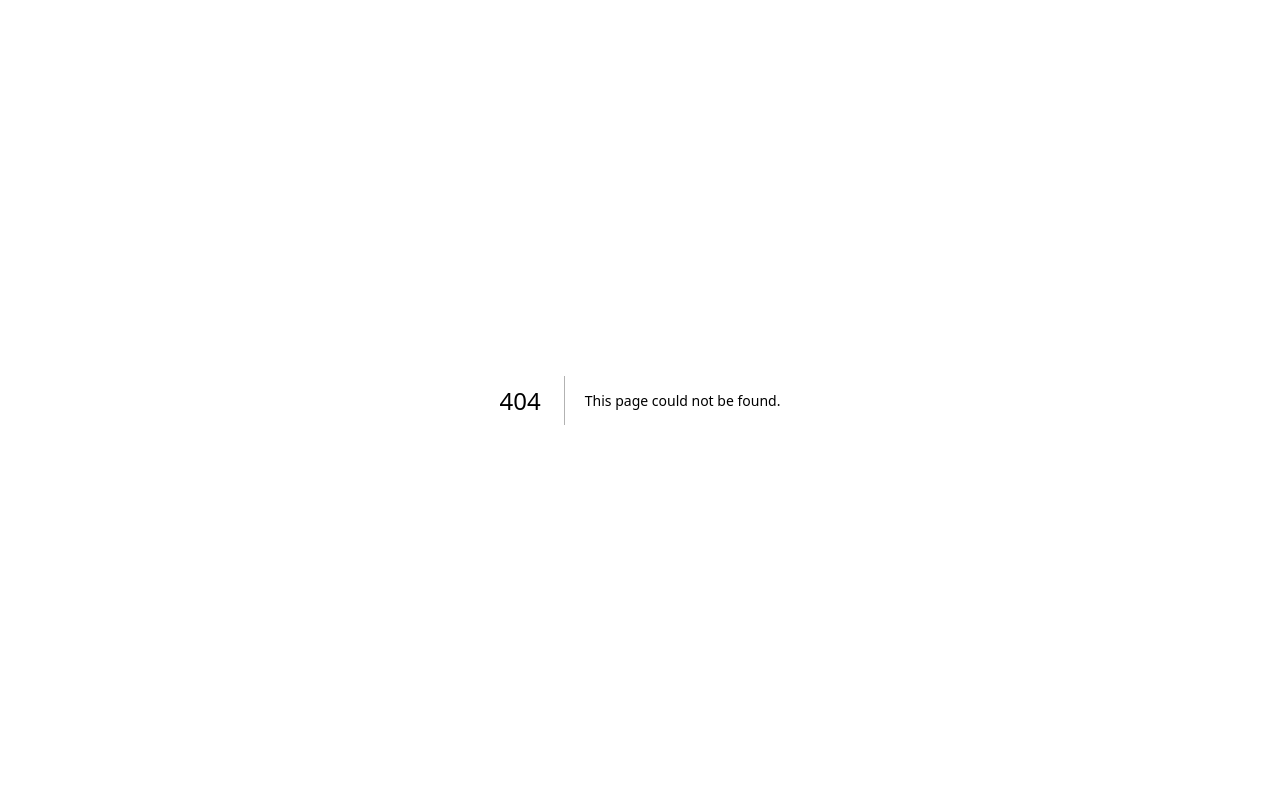
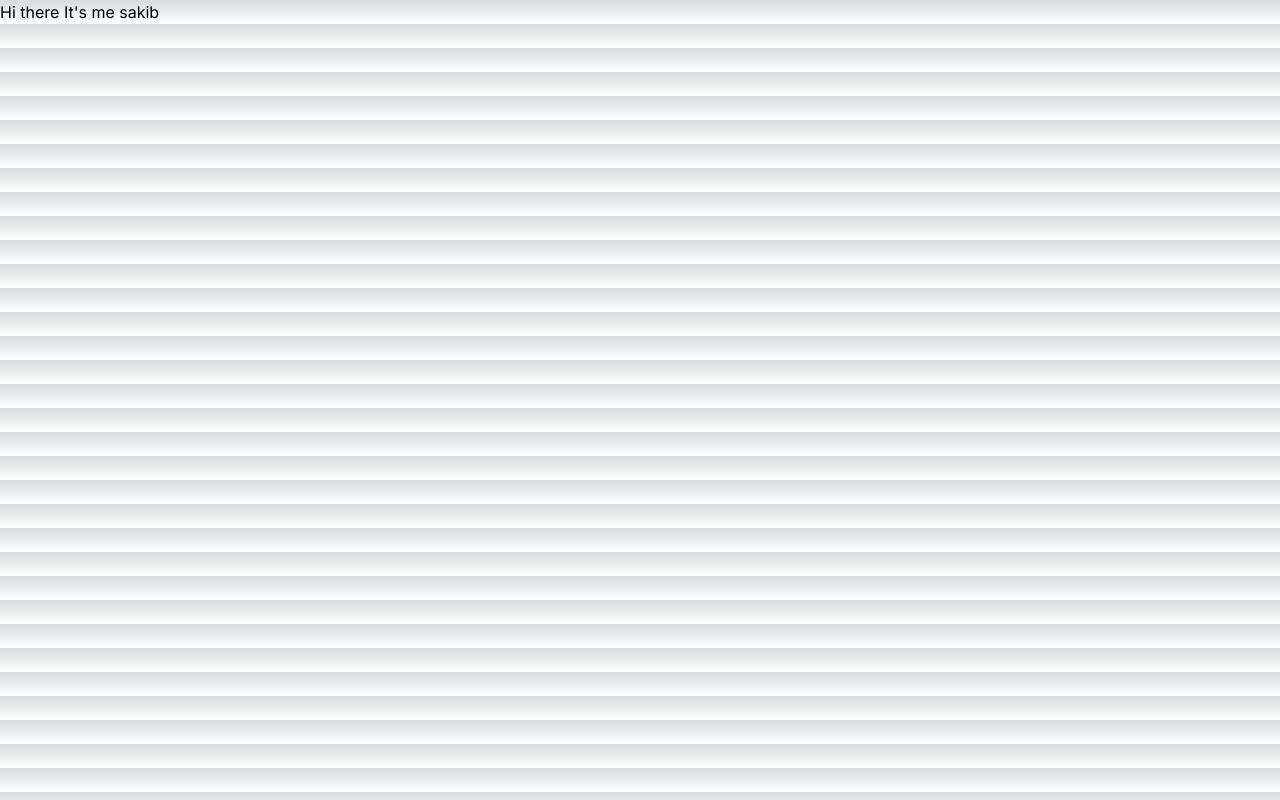
Before and after one commit to sadmanador/new_group_next_app, a Next.js app: page /sakib in a window 1280 px wide. Before the commit this address had no page. Built offline with nearby package versions, Linux system fonts and the light colour scheme.

Commit message:
added a page named sakib

```diff
--- /dev/null
+++ b/app/sakib/page.tsx
@@ -0,0 +1,10 @@
+
+const SakibPage = () => {
+    return (
+        <div>
+            Hi there It's me sakib
+        </div>
+    );
+};
+
+export default SakibPage;
```
